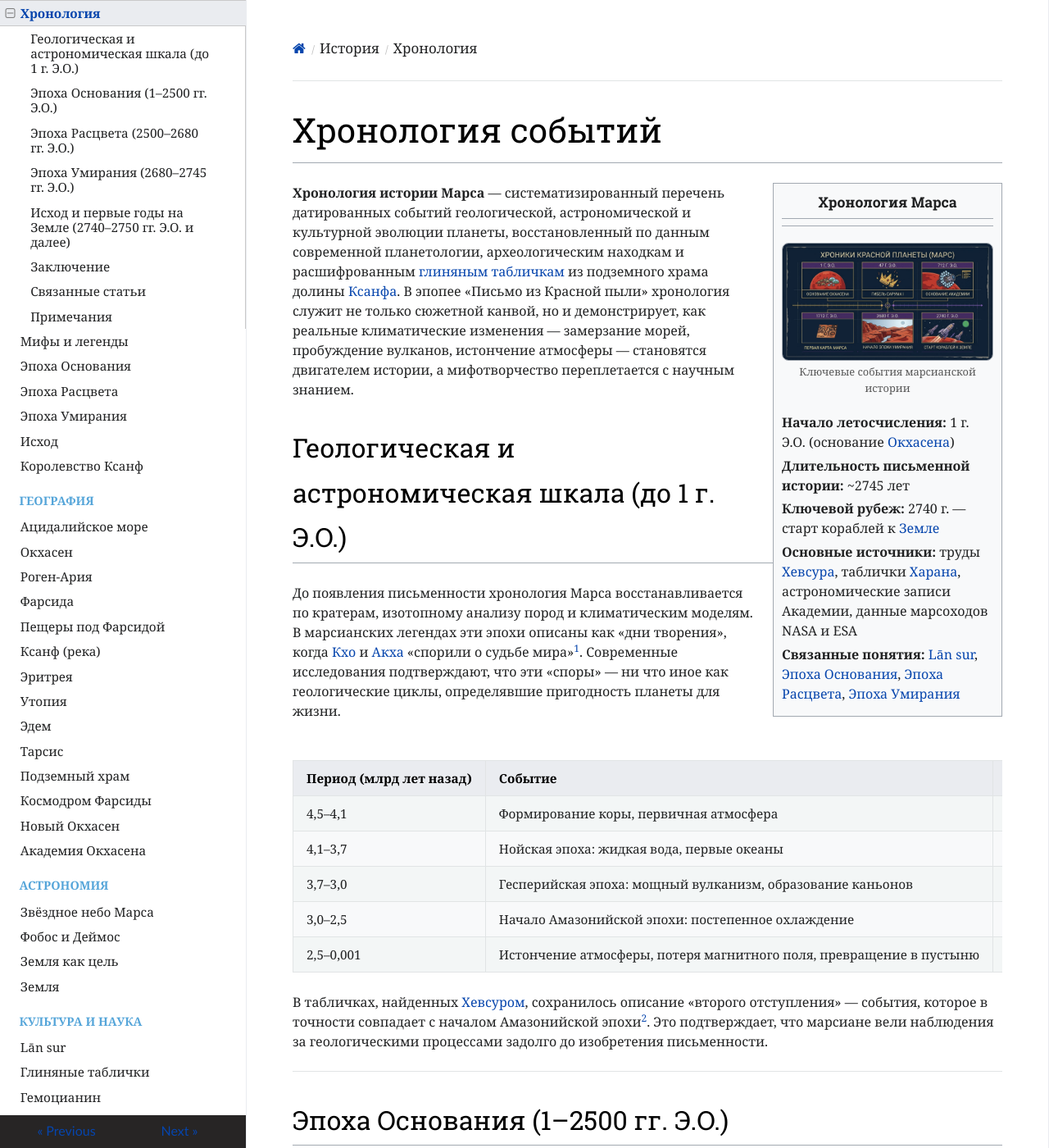
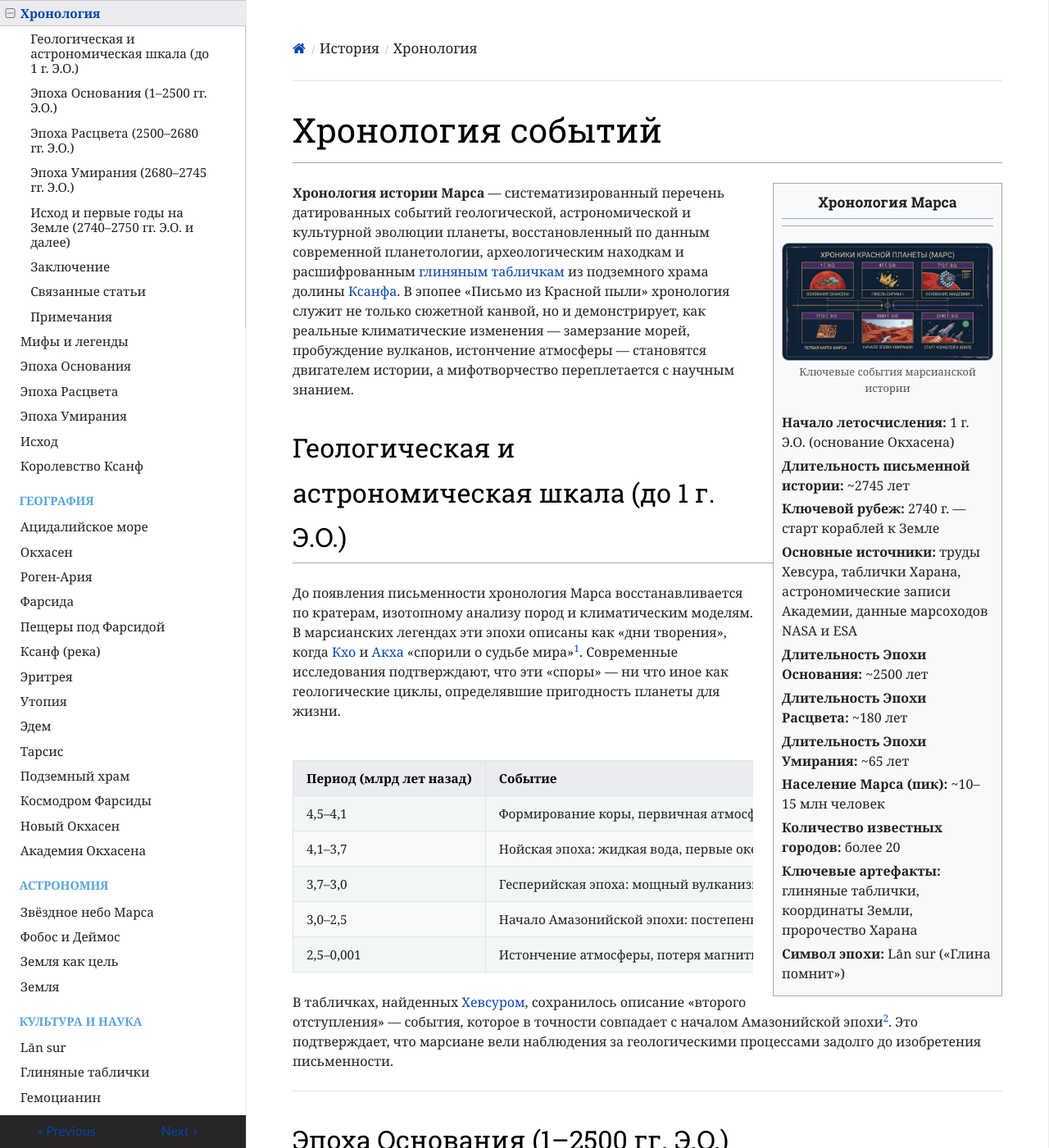
Before and after one commit to ivanhohlov14-bit/mars-encyclopedia, an MkDocs documentation site: the page built from docs/history/timeline.md, in a window 1280 px wide and 1400 px high. Shown: the whole window at 82% size. Built offline with MkDocs 1.6.1, drawn with Linux system fonts in a browser that asks for light colours; nearby versions of some CDN libraries.

Commit message:
Update timeline.md

```diff
--- a/docs/history/timeline.md
+++ b/docs/history/timeline.md
@@ -9,11 +9,17 @@
   <div style="font-size: 0.8rem; color: #555; margin-top: 4px;">Ключевые события марсианской истории</div>
 </div>
 
-  <p><b>Начало летосчисления:</b> 1 г. Э.О. (основание <a href="okhasen.md">Окхасена</a>)</p>
-  <p><b>Длительность письменной истории:</b> ~2745 лет</p>
-  <p><b>Ключевой рубеж:</b> 2740 г. — старт кораблей к <a href="earth.md">Земле</a></p>
-  <p><b>Основные источники:</b> труды <a href="hevsur.md">Хевсура</a>, таблички <a href="kharan.md">Харана</a>, астрономические записи Академии, данные марсоходов NASA и ESA</p>
-  <p><b>Связанные понятия:</b> <a href="lan-sur.md">Lān sur</a>, <a href="epokha-osnovaniya.md">Эпоха Основания</a>, <a href="epokha-rascveta.md">Эпоха Расцвета</a>, <a href="epokha-umiraniya.md">Эпоха Умирания</a></p>
+<p><b>Начало летосчисления:</b> 1 г. Э.О. (основание Окхасена)</p>
+<p><b>Длительность письменной истории:</b> ~2745 лет</p>
+<p><b>Ключевой рубеж:</b> 2740 г. — старт кораблей к Земле</p>
+<p><b>Основные источники:</b> труды Хевсура, таблички Харана, астрономические записи Академии, данные марсоходов NASA и ESA</p>
+<p><b>Длительность Эпохи Основания:</b> ~2500 лет</p>
+<p><b>Длительность Эпохи Расцвета:</b> ~180 лет</p>
+<p><b>Длительность Эпохи Умирания:</b> ~65 лет</p>
+<p><b>Население Марса (пик):</b> ~10–15 млн человек</p>
+<p><b>Количество известных городов:</b> более 20</p>
+<p><b>Ключевые артефакты:</b> глиняные таблички, координаты Земли, пророчество Харана</p>
+<p><b>Символ эпохи:</b> Lān sur («Глина помнит»)</p>
 </div>
 
 **Хронология истории Марса** — систематизированный перечень датированных событий геологической, астрономической и культурной эволюции планеты, восстановленный по данным современной планетологии, археологическим находкам и расшифрованным [глиняным табличкам](tablichki.md) из подземного храма долины [Ксанфа](ksanf.md). В эпопее «Письмо из Красной пыли» хронология служит не только сюжетной канвой, но и демонстрирует, как реальные климатические изменения — замерзание морей, пробуждение вулканов, истончение атмосферы — становятся двигателем истории, а мифотворчество переплетается с научным знанием.
```
